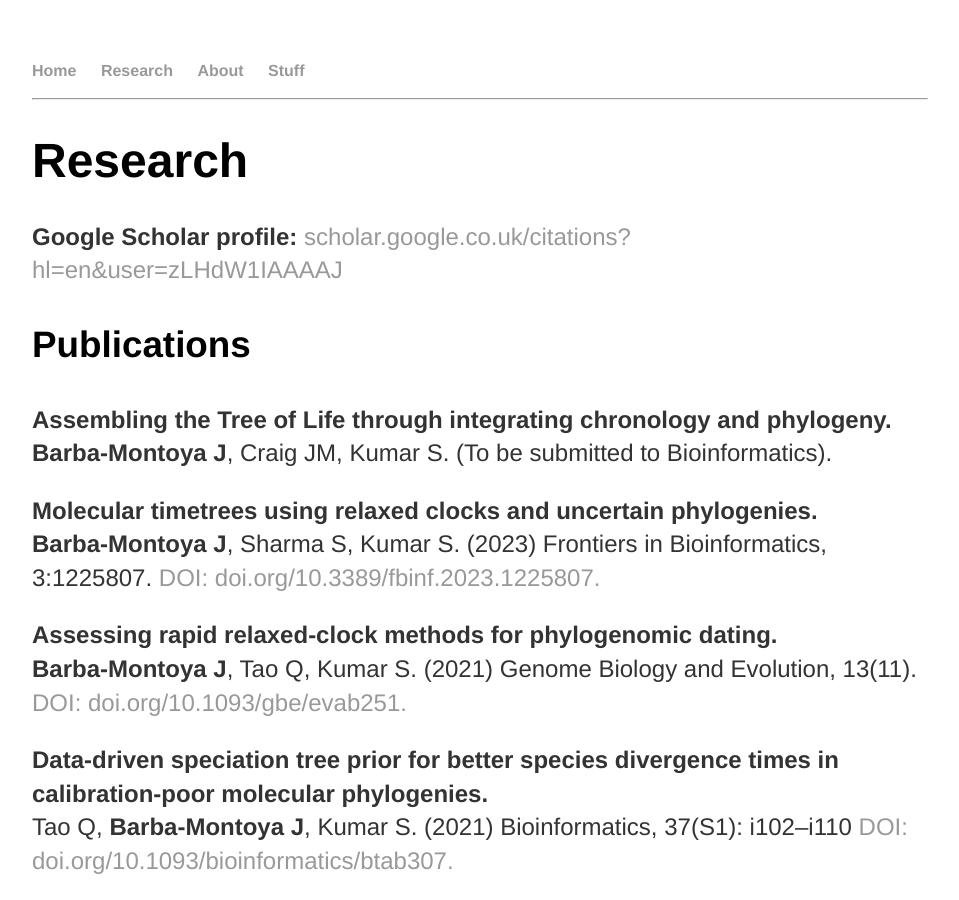
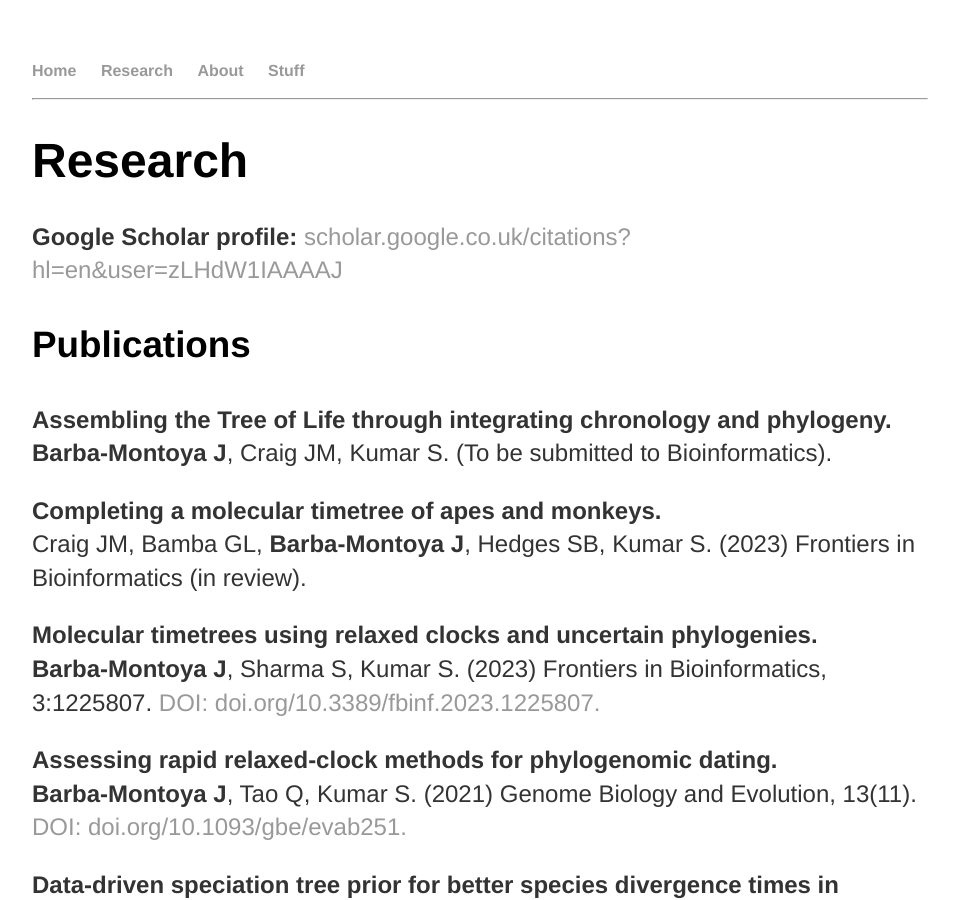
Before and after one commit to josebarbamontoya/josebarbamontoya.github.io, a Jekyll site: the page built from research/index.html, in a window 1280 px wide and 900 px high. Shown: the whole window, without its empty margins (160-1119 px from the left). Built offline with Jekyll 4.4.1, drawn with Linux system fonts in a browser that asks for light colours.

Commit message:
Update index.html

```diff
--- a/research/index.html
+++ b/research/index.html
@@ -10,6 +10,9 @@ title: Jose Barba-Montoya
 
 <p><b>Assembling the Tree of Life through integrating chronology and phylogeny.</b><br>
 <b>Barba-Montoya J</b>, Craig JM, Kumar S. (To be submitted to Bioinformatics).
+
+<p><b>Completing a molecular timetree of apes and monkeys.</b><br>
+Craig JM, Bamba GL, <b>Barba-Montoya J</b>, Hedges SB, Kumar S. (2023) Frontiers in Bioinformatics (in review).
 
 <p><b>Molecular timetrees using relaxed clocks and uncertain phylogenies.</b><br>
 <b>Barba-Montoya J</b>, Sharma S, Kumar S. (2023) Frontiers in Bioinformatics, 3:1225807. <a href="https://www.frontiersin.org/articles/10.3389/fbinf.2023.1225807/full">DOI: doi.org/10.3389/fbinf.2023.1225807.</a>
```
